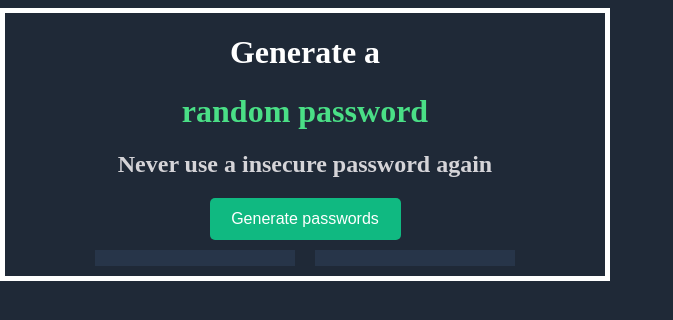
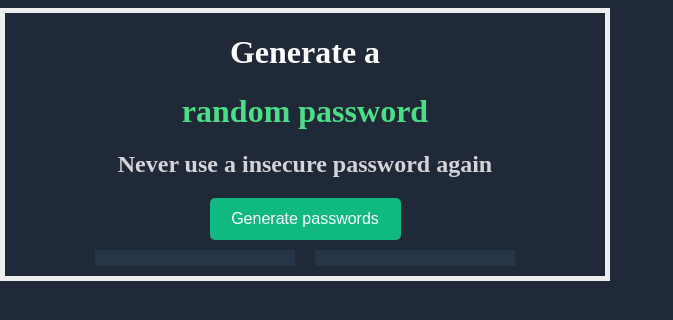
Before and after one commit to foxen328/password-generator-15characters, a plain HTML site: page index.html in a window 1280 px wide. Shown: the whole page, without its empty margins (0-673 px from the left). Drawn offline with Linux system fonts and the light colour scheme.

Commit message:
V1.02
Updated border color around the container for the password generator application

```diff
--- a/index.css
+++ b/index.css
@@ -8,7 +8,7 @@ body {
 }
 
 .body-generator {
-    border: solid white 5px;
+    border: solid #EEEEEE 5px;
     width: 600px;
     height: fit-content;
     align-content: center;
```
